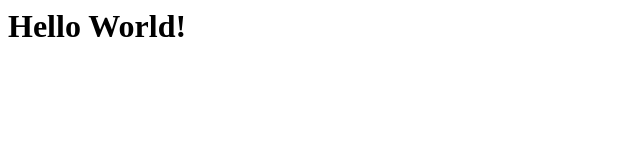
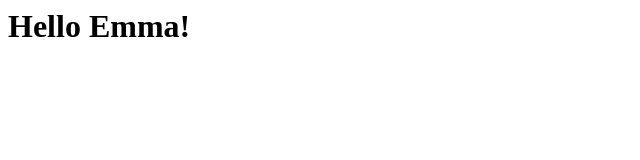
Before and after one commit to temlabs/html-hello-world, a plain HTML site: page index.html in a window 1280 px wide. Shown: the full height of the page, 0-640 px from the left. Drawn offline with Linux system fonts and the light colour scheme.

Commit message:
Changed hello world to hello Emma

```diff
--- a/index.html
+++ b/index.html
@@ -1 +1 @@
-<h1>Hello World!</h1>
+<h1>Hello Emma!</h1>
```
